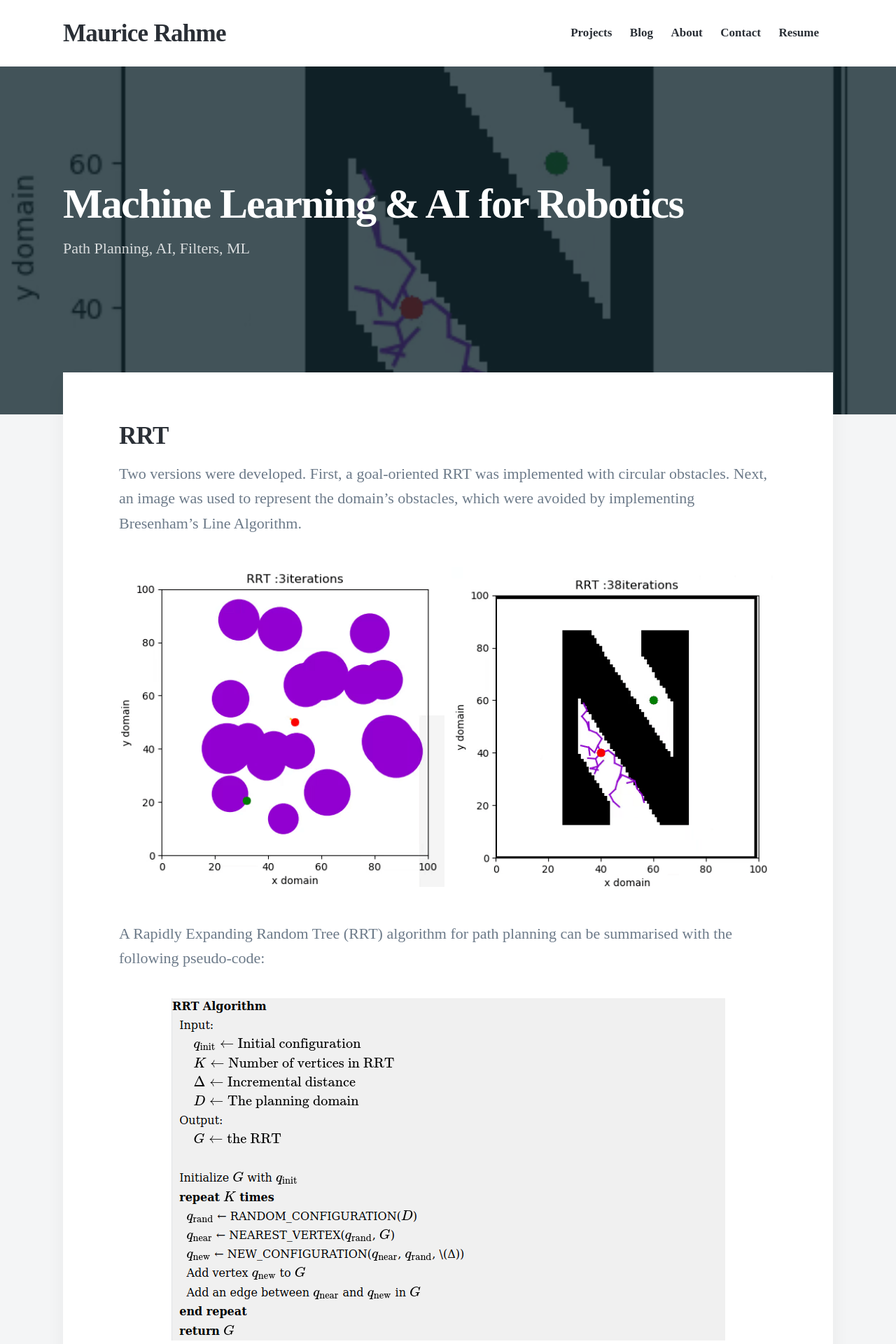
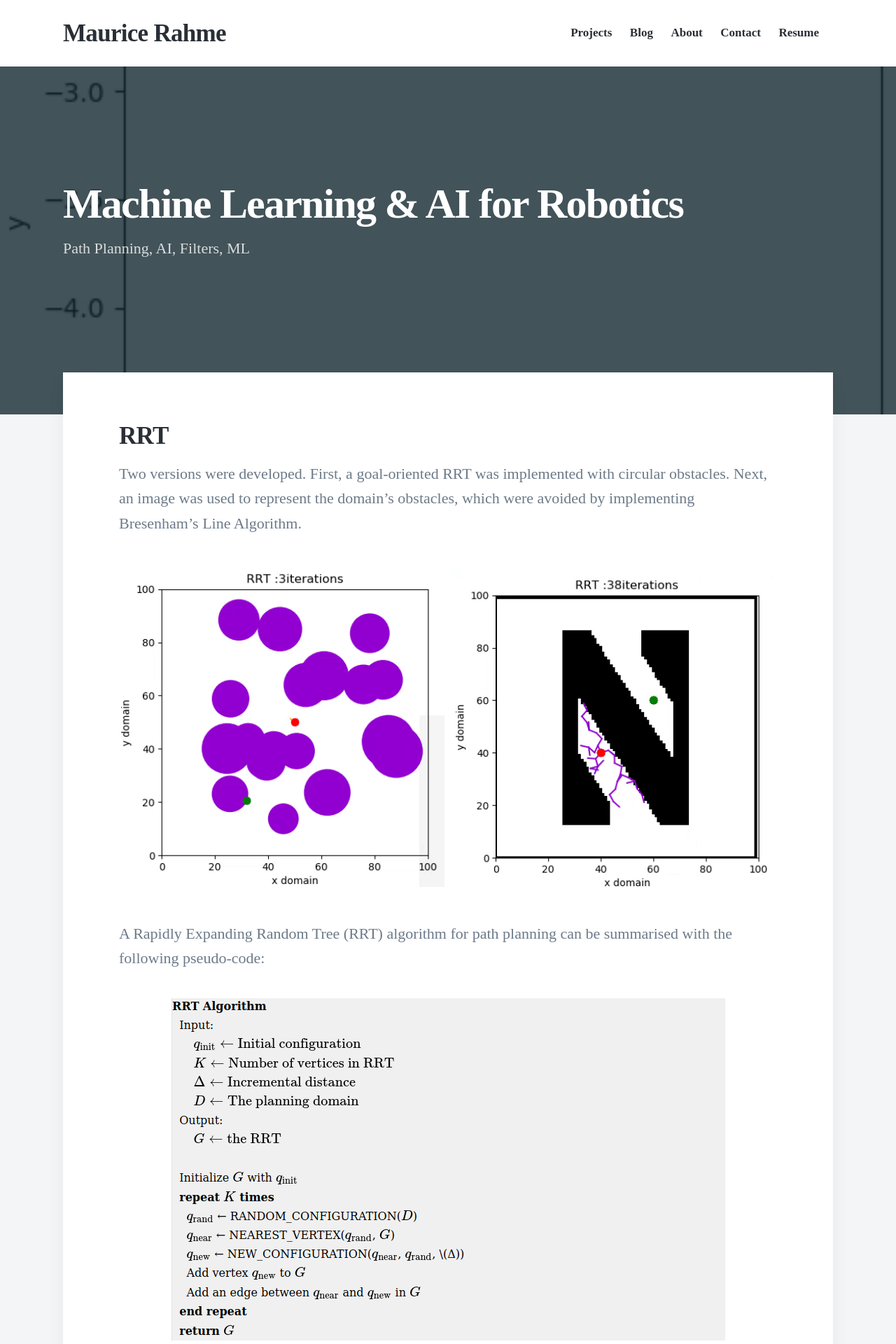
Before and after one commit to saarah-g/saarah-g.github.io, a Jekyll site: the page built from _projects/2019-11-30-mlai-rrt.md, in a window 1280 px wide. Shown: the top 1920 px of the page at 70% size. Built offline with Jekyll 4.4.1, drawn with Linux system fonts in a browser that asks for light colours; nearby versions of some CDN libraries; formulas are drawn with MathJax 3.

Commit message:
added better showcase img

```diff
--- a/_projects/2019-11-30-mlai-rrt.md
+++ b/_projects/2019-11-30-mlai-rrt.md
@@ -3,7 +3,7 @@ title: 'Machine Learning & AI for Robotics'
 subtitle: 'Path Planning, AI, Filters, ML'
 date: 2019-11-30 10:05:55 +0300
 description: In ME469 Machine Learning & AI for Robotics, I implemented an RRT algorithm, an A* algorithm, and Particle Filter.
-featured_image: '/images/Projects/mlai-rrt/rrt3.gif'
+featured_image: '/images/Projects/mlai-rrt/pf2.gif'
 ---
 
 ## RRT
```
Also changed, not shown: images/Projects/mlai-rrt/pf2.gif (added).
